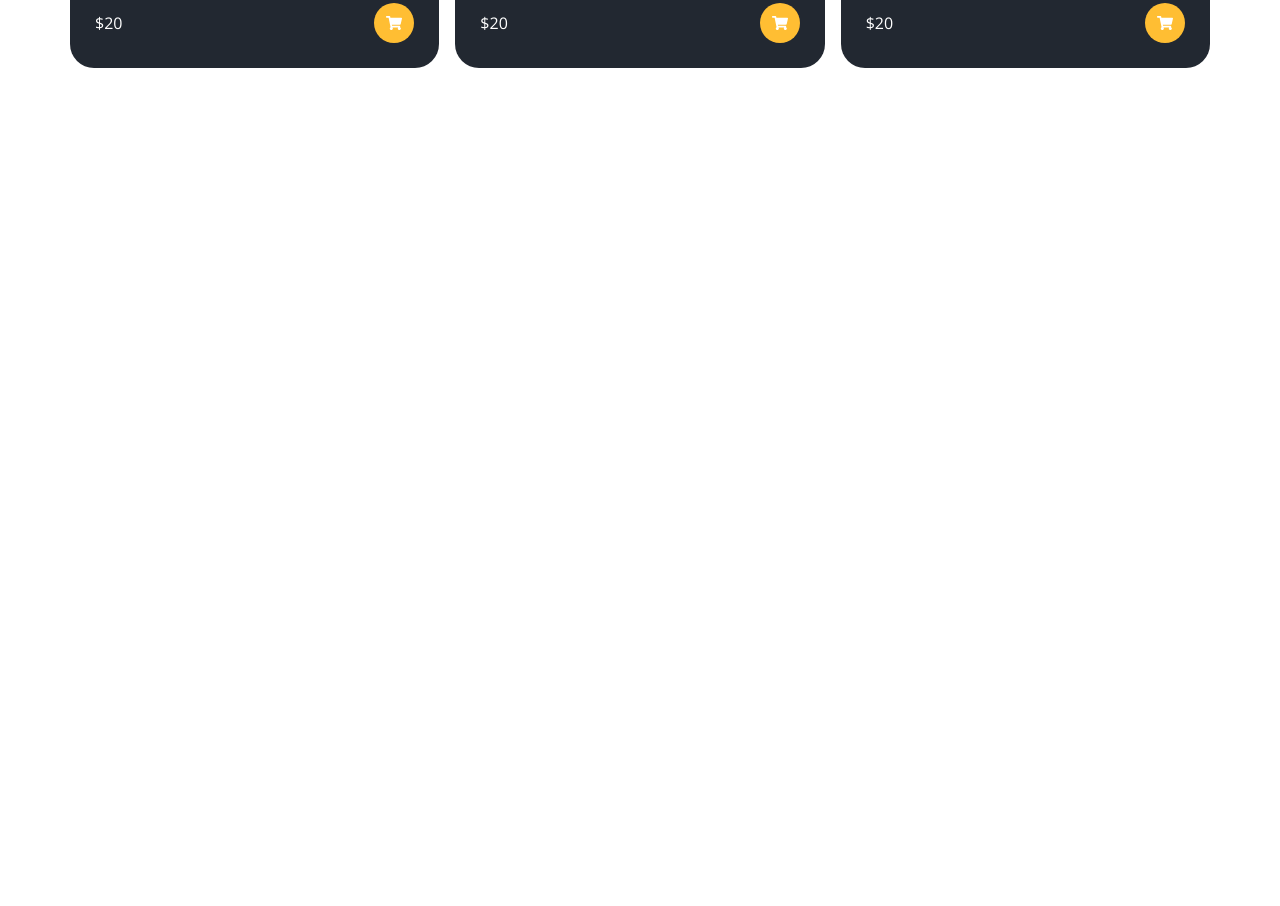
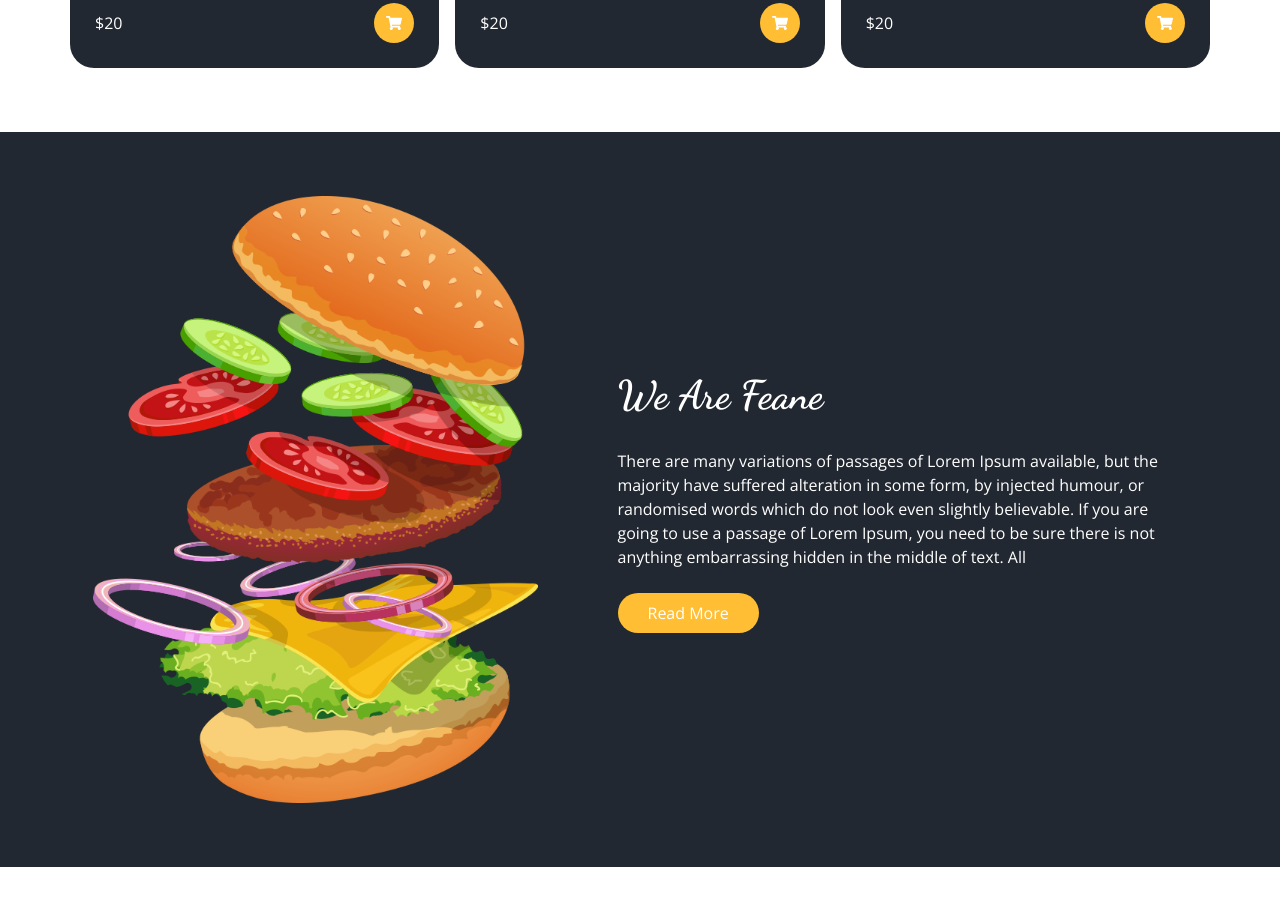
Before and after one commit to ozngrsc/Food-Ordering, a Next.js app: page / in a window 1280 px wide. Shown: the part 1700-2606 px from the top of the page. Before the commit the page ends 1832 px from the top, so only its background shows below. Built offline with nearby package versions, Linux system fonts and the light colour scheme.

Commit message:
add about

```diff
--- /dev/null
+++ b/components/About.jsx
@@ -0,0 +1,31 @@
+import Image from "next/image";
+import React from "react";
+import Title from "./ui/Title";
+
+const About = () => {
+  return (
+    <div className=" bg-secondary py-16 mb-16">
+      <div className="container mx-auto flex items-center gap-20 justify-center flex-wrap-reverse">
+        <div className="flex justify-center">
+          <div className="relative sm:w-[445px] sm:h-[607px] w-[300px] h-[450px] flex justify-center">
+            <Image src="/images/about-img.png" alt="" layout="fill" />
+          </div>
+        </div>
+        <div className="text-white md:w-1/2 ">
+          <Title className="text-[40px]">We Are Feane</Title>
+          <p className="text-[16px] my-6">
+            There are many variations of passages of Lorem Ipsum available, but
+            the majority have suffered alteration in some form, by injected
+            humour, or randomised words which do not look even slightly
+            believable. If you are going to use a passage of Lorem Ipsum, you
+            need to be sure there is not anything embarrassing hidden in the
+            middle of text. All
+          </p>
+          <button className="btn-primary">Read More</button>
+        </div>
+      </div>
+    </div>
+  );
+};
+
+export default About;
--- a/pages/home/index.jsx
+++ b/pages/home/index.jsx
@@ -1,4 +1,5 @@
 import React from "react";
+import About from "../../components/About";
 import Campaigns from "../../components/Campaigns";
 import Carousel from "../../components/Carousel";
 import MenuWrapper from "../../components/products/MenuWrapper";
@@ -9,6 +10,7 @@ const Index = () => {
       <Carousel />
       <Campaigns />
       <MenuWrapper />
+      <About />
     </div>
   );
 };
```
Also changed, not shown: public/images/about-img.png (added).
